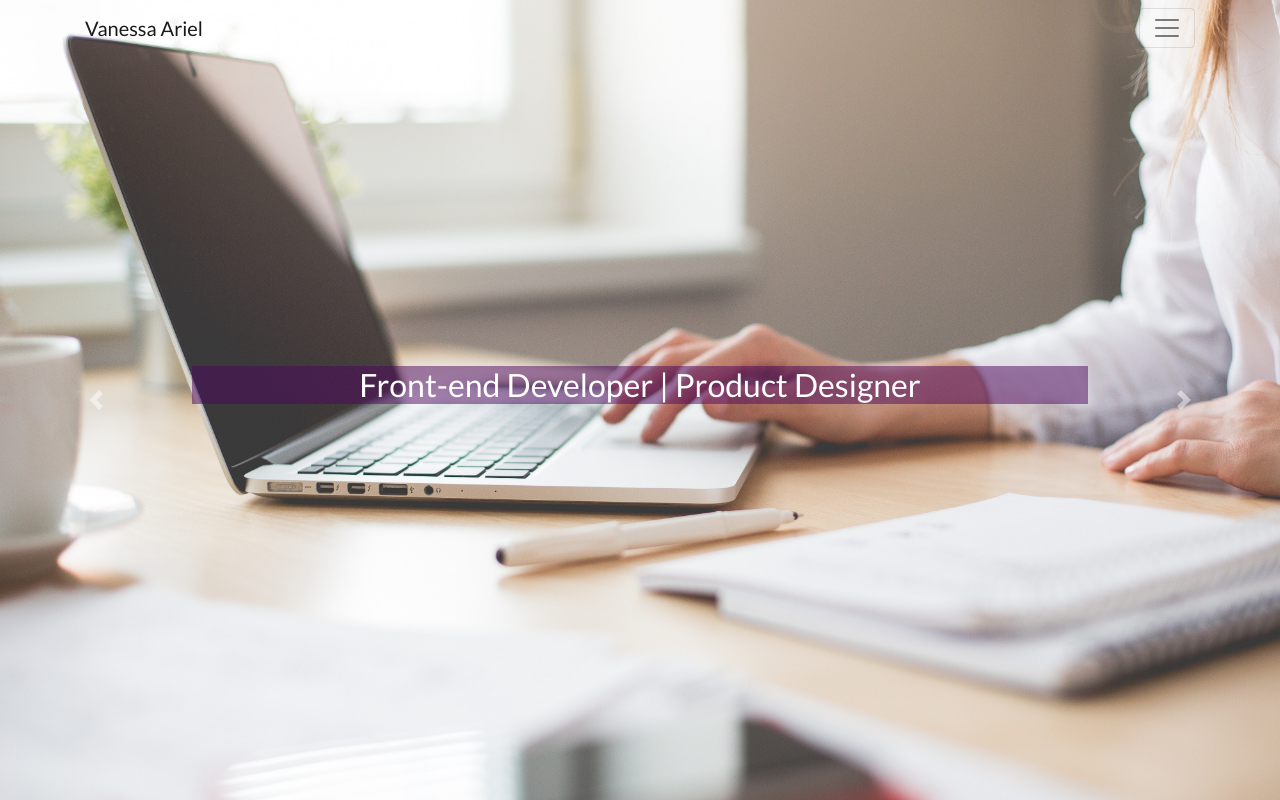
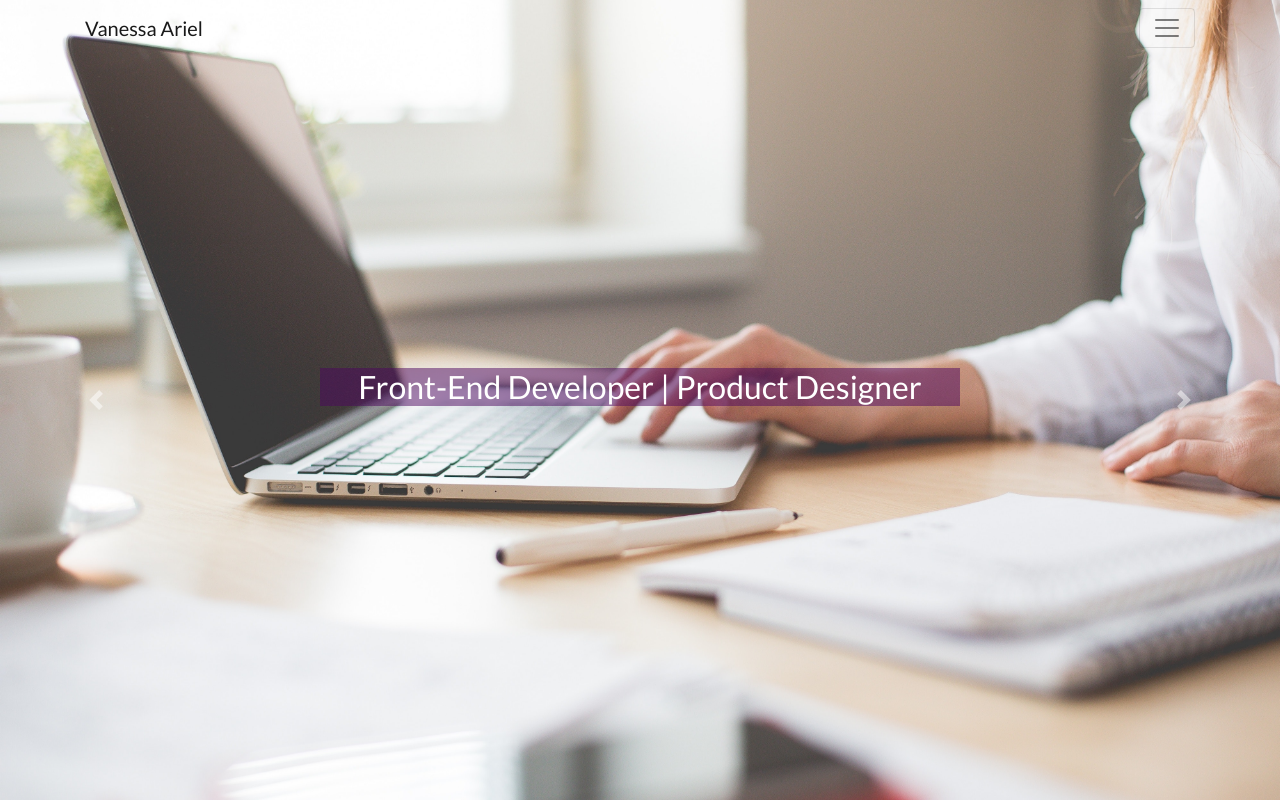
Before and after one commit to vanessa-ariel/vanessa-ariel.github.io, a website: page index.html in a window 1280 px wide. Shown: the top 800 px of the page. Drawn offline with Linux system fonts and the light colour scheme.

Commit message:
Center Add margin-auto to image-caption

```diff
--- a/index.html
+++ b/index.html
@@ -53,9 +53,9 @@
     <section class="carousel">
         <div id="carouselExampleControls" class="carousel slide" data-ride="carousel">
             <div class="carousel-inner">
-                <div class="d-flex align-items-center">
-                    <h2 class="carousel-caption d-none d-md-block">Front-end Developer | Product Designer</h2>
-                </div>
+                <!-- <div class="banner-heading"> -->
+                    <h2 class="carousel-caption d-none d-md-block">Front-End Developer | Product Designer</h2>
+                <!-- </div> -->
                 <div class="carousel-item active">
                     <img class="d-block w-100" src="assets/ballpen-blur-close-up-461077.jpg" alt="First slide">
                 </div>
--- a/sass/style.scss
+++ b/sass/style.scss
@@ -35,6 +35,8 @@ h2{
         bottom: auto;
         padding: 0;
         background-color: rgba(76, 6, 94, 0.5);
+        margin: 0 auto;
+        max-width: 50%;
     }
 }
 
```
Also changed, not shown: css/style.css, 1 other file.
